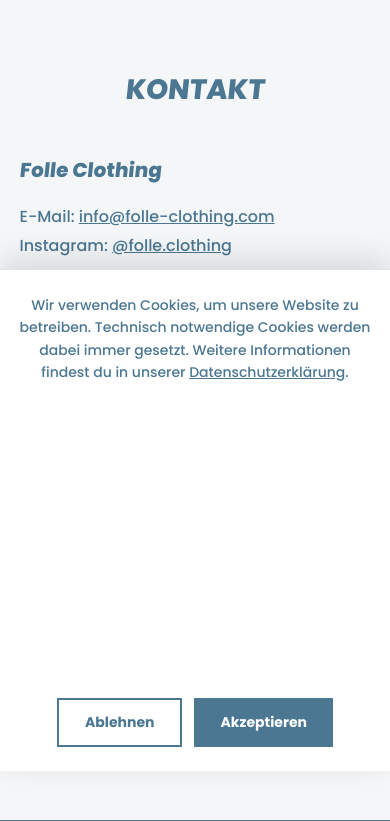
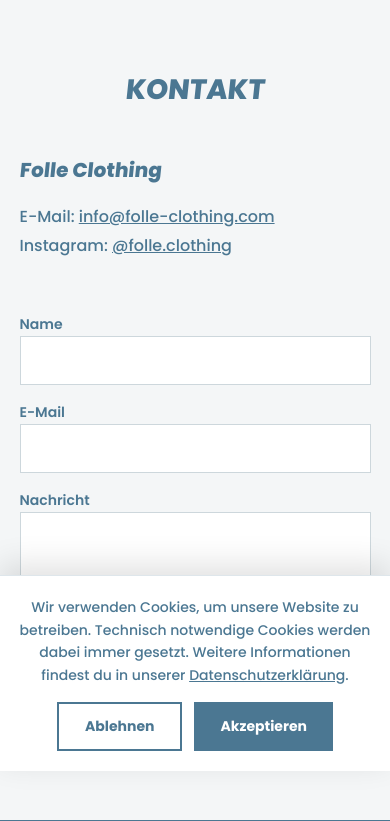
Before and after one commit to follebagage/folle_bagage_webite, a Django app: page /de/contact/ in a window 390 px wide. Shown: the part 73-894 px from the top of the page. Run offline with Django 4.2, Linux system fonts and the light colour scheme.

Commit message:
cookie banner fix

```diff
--- a/templates/base.html
+++ b/templates/base.html
@@ -519,7 +519,9 @@
     .cookie-banner{transition:none;}
   }
   @media (max-width:640px){
-    .cookie-banner-inner{flex-direction:column;align-items:stretch;text-align:center;}
+    .cookie-banner{padding:20px 5%;}
+    .cookie-banner-inner{flex-direction:column;align-items:stretch;justify-content:flex-start;text-align:center;gap:16px;}
+    .cookie-banner-text{flex:0 1 auto;}
     .cookie-banner-actions{justify-content:center;}
   }
 
```
